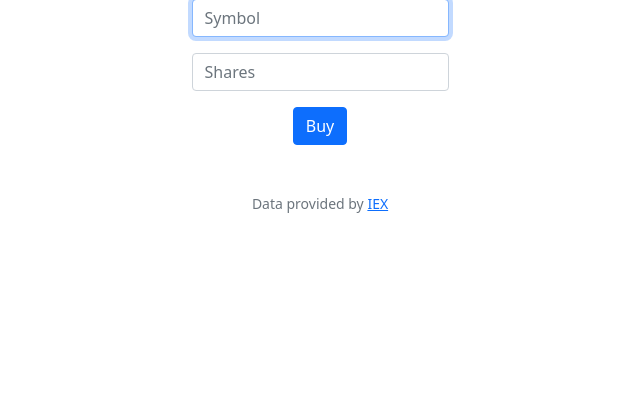
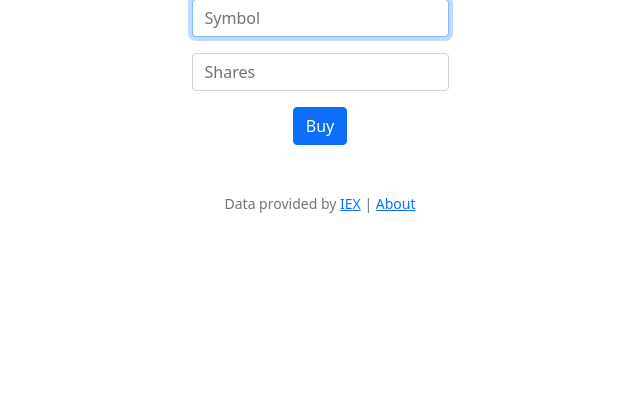
Before and after one commit to thesupersaurabh/CS50, a Flask app: page /buy in a window 1280 px wide. Shown: the part 181-574 px from the top of the page, without its empty margins (320-960 px from the left). Run offline with Flask 3, Linux system fonts and the light colour scheme; the visitor is signed in with stand-in values (Sample User, id 1); some libraries are stand-ins or nearby versions.

Commit message:
Update layout.html

```diff
--- a/Finance/templates/layout.html
+++ b/Finance/templates/layout.html
@@ -8,8 +8,10 @@
     <meta name="viewport" content="initial-scale=1, width=device-width">
 
     <!-- http://getbootstrap.com/docs/5.1/ -->
-        <link crossorigin="anonymous" href="https://cdn.jsdelivr.net/npm/bootstrap@5.1.3/dist/css/bootstrap.min.css" integrity="sha384-1BmE4kWBq78iYhFldvKuhfTAU6auU8tT94WrHftjDbrCEXSU1oBoqyl2QvZ6jIW3" rel="stylesheet">
-        <script crossorigin="anonymous" src="https://cdn.jsdelivr.net/npm/bootstrap@5.1.3/dist/js/bootstrap.bundle.min.js" integrity="sha384-ka7Sk0Gln4gmtz2MlQnikT1wXgYsOg+OMhuP+IlRH9sENBO0LRn5q+8nbTov4+1p"></script>
+    <link crossorigin="anonymous" href="https://cdn.jsdelivr.net/npm/bootstrap@5.1.3/dist/css/bootstrap.min.css"
+        integrity="sha384-1BmE4kWBq78iYhFldvKuhfTAU6auU8tT94WrHftjDbrCEXSU1oBoqyl2QvZ6jIW3" rel="stylesheet">
+    <script crossorigin="anonymous" src="https://cdn.jsdelivr.net/npm/bootstrap@5.1.3/dist/js/bootstrap.bundle.min.js"
+        integrity="sha384-ka7Sk0Gln4gmtz2MlQnikT1wXgYsOg+OMhuP+IlRH9sENBO0LRn5q+8nbTov4+1p"></script>
 
     <!-- https://favicon.io/emoji-favicons/money-bag/ -->
     <link href="/static/favicon.ico" rel="icon">
@@ -24,8 +26,10 @@
 
     <nav class="bg-light border navbar navbar-expand-md navbar-light">
         <div class="container-fluid">
-                <a class="navbar-brand" href="/"><span class="blue">C</span><span class="red">$</span><span class="yellow">5</span><span class="green">0</span> <span class="red">Finance</span></a>
-                <button aria-controls="navbar" aria-expanded="false" aria-label="Toggle navigation" class="navbar-toggler" data-bs-target="#navbar" data-bs-toggle="collapse" type="button">
+            <a class="navbar-brand" href="/"><span class="blue">C</span><span class="red">$</span><span
+                    class="yellow">5</span><span class="green">0</span> <span class="red">Finance</span></a>
+            <button aria-controls="navbar" aria-expanded="false" aria-label="Toggle navigation" class="navbar-toggler"
+                data-bs-target="#navbar" data-bs-toggle="collapse" type="button">
                 <span class="navbar-toggler-icon"></span>
             </button>
             <div class="collapse navbar-collapse" id="navbar">
@@ -61,9 +65,11 @@
         {% block main %}{% endblock %}
     </main>
 
+
     <footer class="mb-5 small text-center text-muted">
-            Data provided by <a href="https://iexcloud.io/">IEX</a>
+        Data provided by <a href="https://iexcloud.io/">IEX</a> | <a href="/about">About</a>
     </footer>
+
 
 </body>
 
```
Lines whose indentation alone changed are shown as unchanged.
